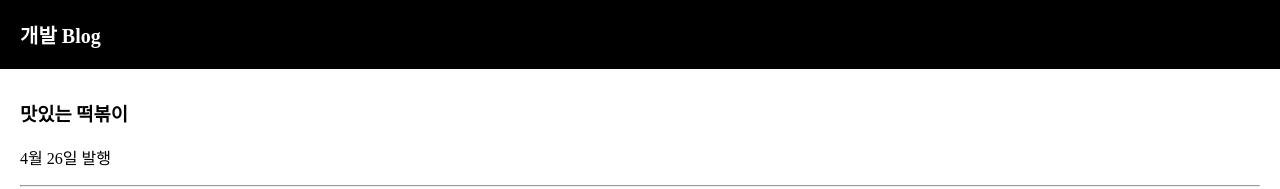
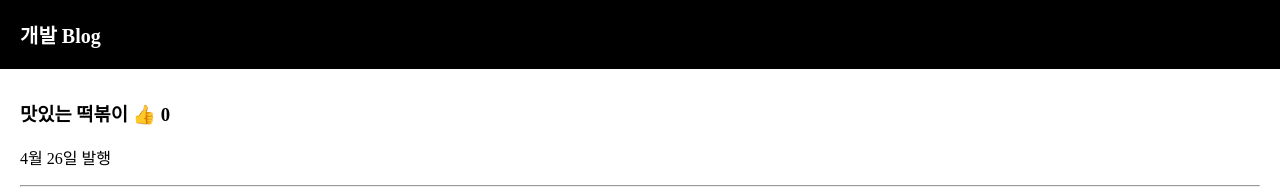
Before and after one commit to Nshellb/blog-reactjs, a React (Create React App) app: page / in a window 1280 px wide. Shown: the top 189 px of the page. Built offline with nearby package versions, Linux system fonts and the light colour scheme.

Commit message:
04282022 React에서 클릭이빈트 구현 state 값 변경하는 방법

```diff
--- a/src/App.js
+++ b/src/App.js
@@ -4,6 +4,7 @@ import './App.css';
 function App() {
 
   let [title, title_modify] = useState(['맛있는 떡볶이', '35년 전통 국수', 'Vue.js vs React']);
+  let [like, like_modify] = useState(0);
 
   return (
     <div className="App">
@@ -11,7 +12,7 @@ function App() {
         <div>개발 Blog</div>
       </div>
       <div className="list">
-        <h3> { title[0] } </h3>
+        <h3> { title[0] } <span onClick={ () => { like_modify(like + 1) } }>👍</span> { like } </h3>
         <p>4월 26일 발행</p>
         <hr/>
       </div>
```
Also changed, not shown: 1 other file (tests, documents, lock files or other folders).
